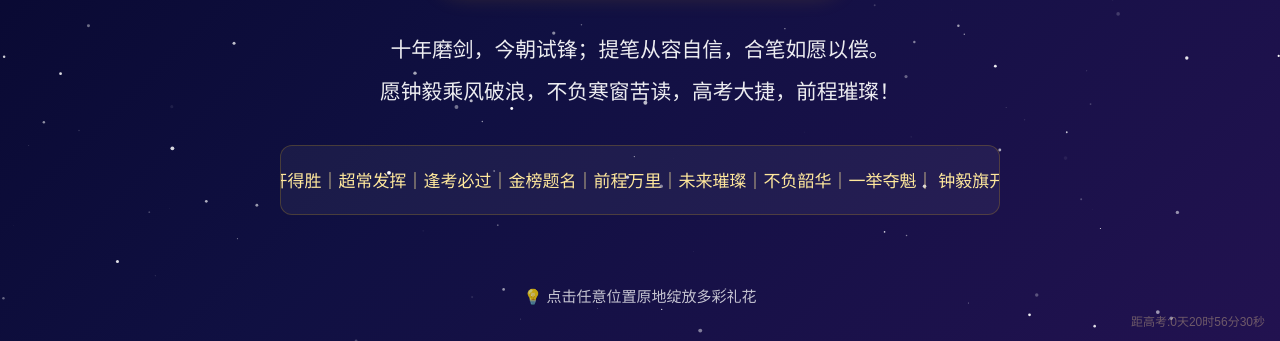
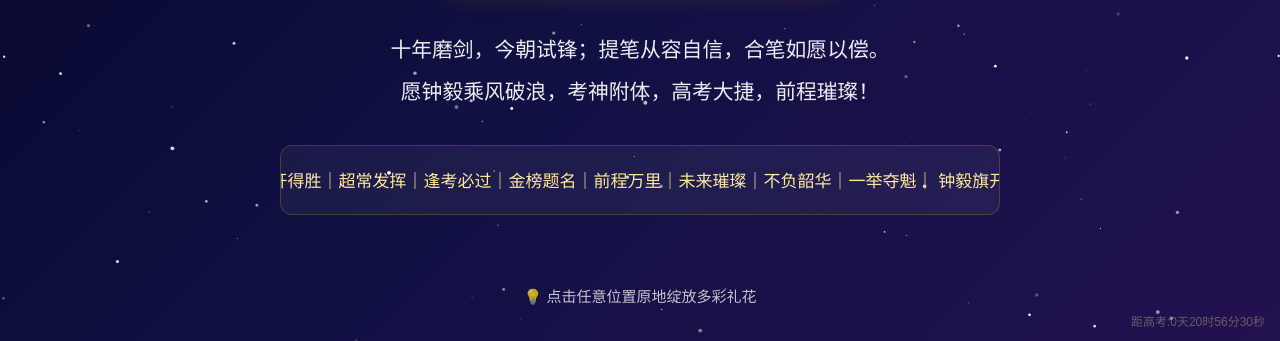
Before and after one commit to sunshine-STAR666/encorage, a plain HTML site: page index.html in a window 1280 px wide. Shown: the part 459-800 px from the top of the page. Drawn offline with Linux system fonts and the light colour scheme.

Commit message:
Add files via upload

```diff
--- a/index.html
+++ b/index.html
@@ -148,7 +148,7 @@
             </div>
             <div class="bless-text">
                 十年磨剑，今朝试锋；提笔从容自信，合笔如愿以偿。<br>
-                愿钟毅乘风破浪，不负寒窗苦读，高考大捷，前程璀璨！
+                愿钟毅乘风破浪，考神附体，高考大捷，前程璀璨！
             </div>
             <div class="scroll-bless">
                 <div class="scroll-inner">
```
